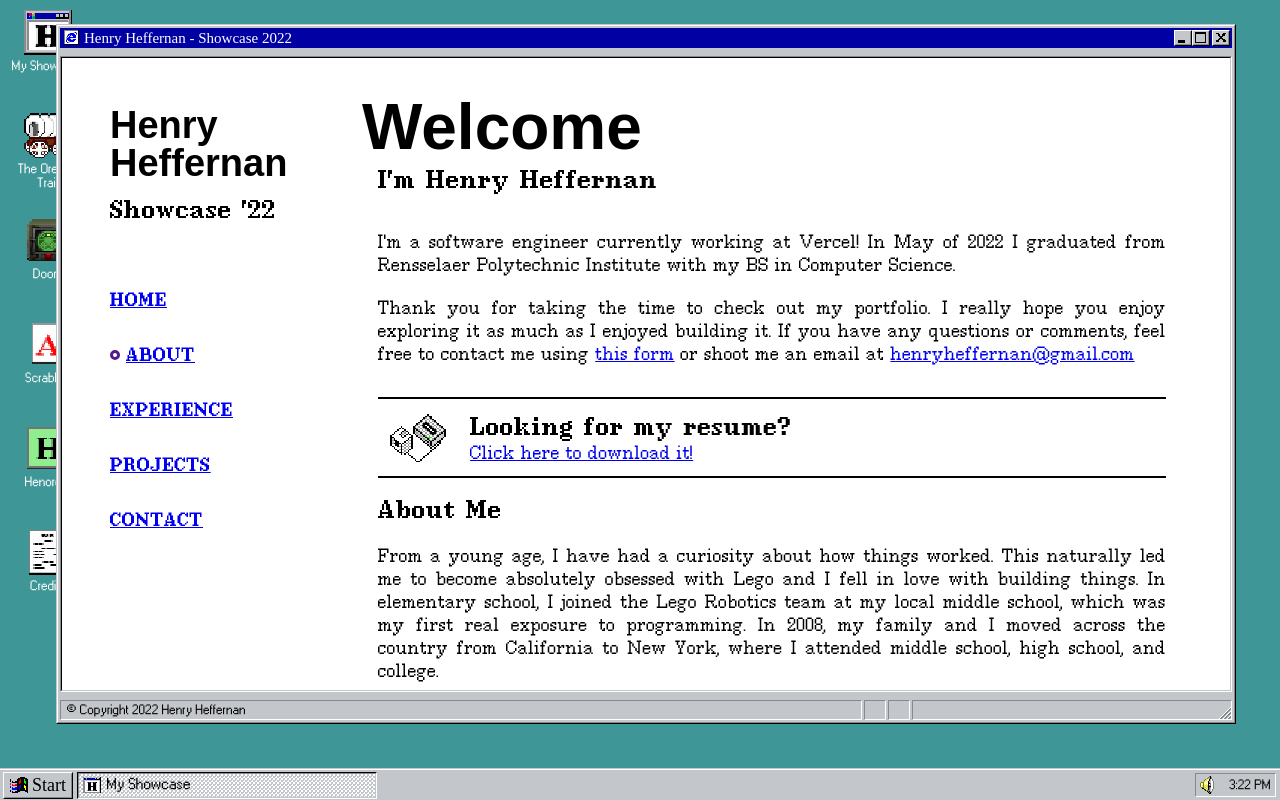
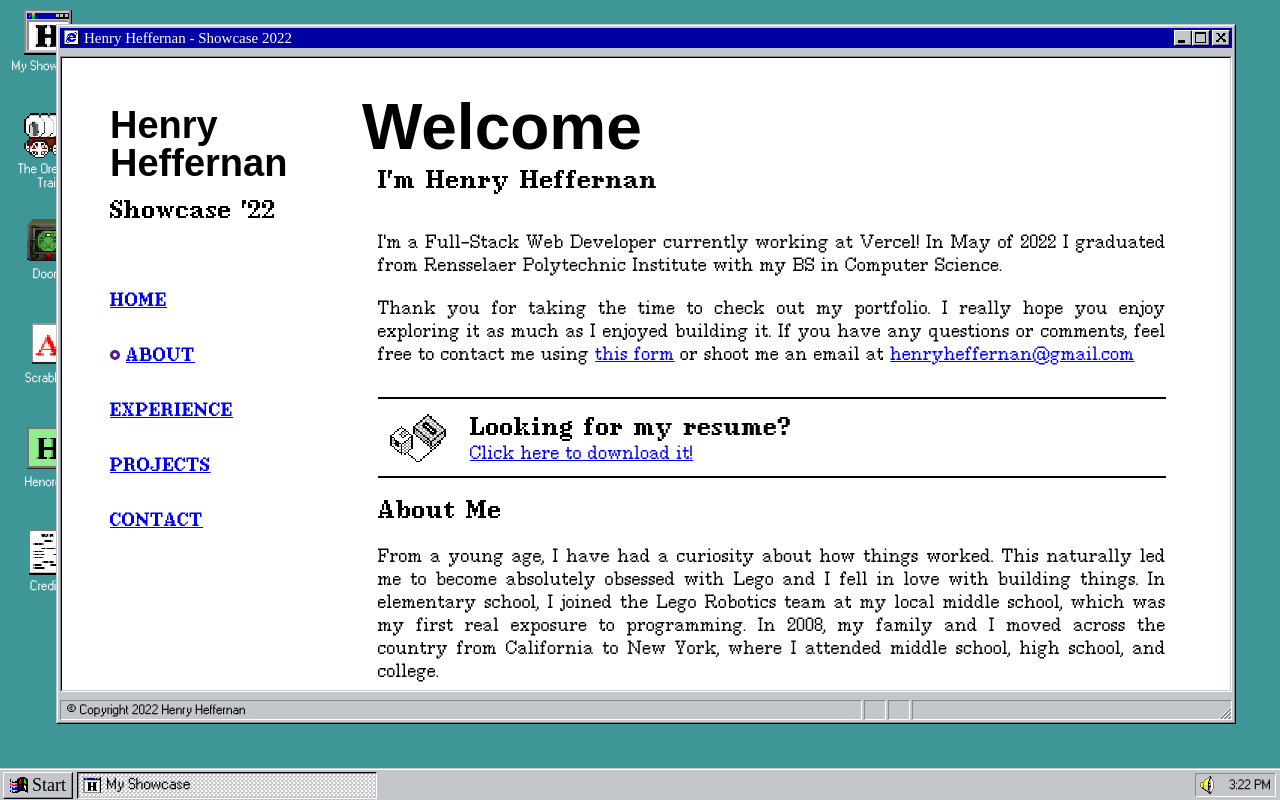
Before and after one commit to AbdullahSarder/abdullah_portfolio_inner, a React (Create React App) app: page /about in a window 1280 px wide. Built offline with nearby package versions, Linux system fonts and the light colour scheme; the HTML template or start-up script is replaced by a standard one.

Commit message:
first push

```diff
--- a/src/components/showcase/About.tsx
+++ b/src/components/showcase/About.tsx
@@ -16,7 +16,7 @@ const About: React.FC<AboutProps> = (props) => {
             <br />
             <div className="text-block">
                 <p>
-                    I'm a software engineer currently working at Vercel! In May
+                    I'm a Full-Stack Web Developer currently working at Vercel! In May
                     of 2022 I graduated from Rensselaer Polytechnic Institute
                     with my BS in Computer Science.
                 </p>
--- a/src/components/showcase/Home.tsx
+++ b/src/components/showcase/Home.tsx
@@ -17,7 +17,7 @@ const Home: React.FC<HomeProps> = (props) => {
         <div style={styles.page}>
             <div style={styles.header}>
                 <h1 style={styles.name}>Abdullah Sarder</h1>
-                <h2>Software Engineer</h2>
+                <h2>Full-Stack Web Developer</h2>
             </div>
             <div style={styles.buttons}>
                 <Link containerStyle={styles.link} to="about" text="ABOUT" />
```
